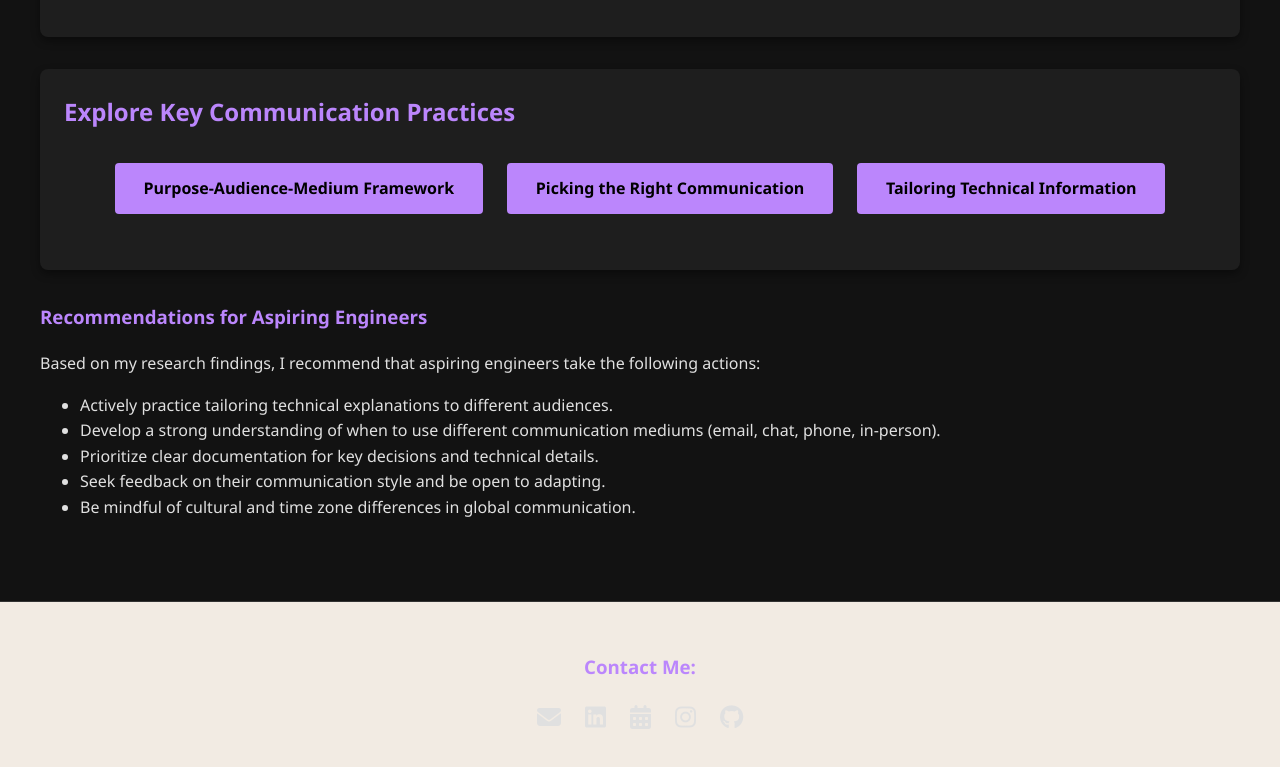
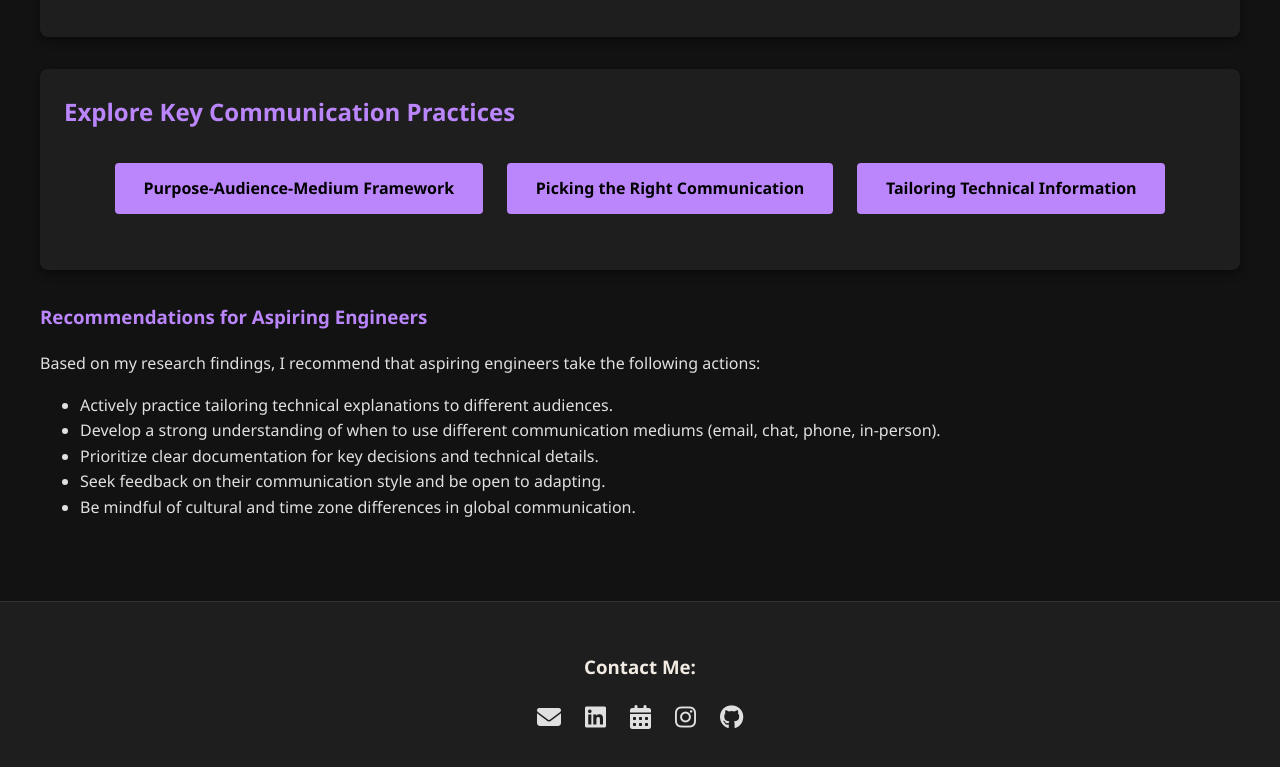
Before and after one commit to KevLeg5/WRT307Portfolio, a plain HTML site: page index.html in a window 1280 px wide. Shown: the part 2542-3309 px from the top of the page. Drawn offline with Linux system fonts and the light colour scheme.

Commit message:
Update portfolio content

```diff
--- a/style.css
+++ b/style.css
@@ -149,7 +149,7 @@ tr:last-child td {
 }
 /* Footer Styles */
 .contact-footer {
-    background-color: var(--secondary-color);
+    background-color: var(--card-bg);
     padding: 2rem 1rem;
     text-align: center;
     border-top: 1px solid var(--border-color);
@@ -162,7 +162,7 @@ tr:last-child td {
 }
 
 .contact-footer h3 {
-    color: var(--primary-color);
+    color: var(--secondary-color);
     margin-bottom: 1rem;
 }
 
```
